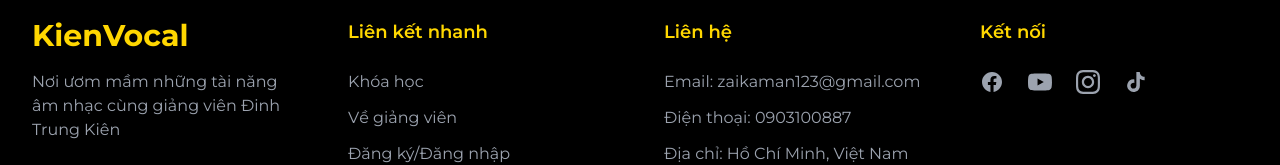
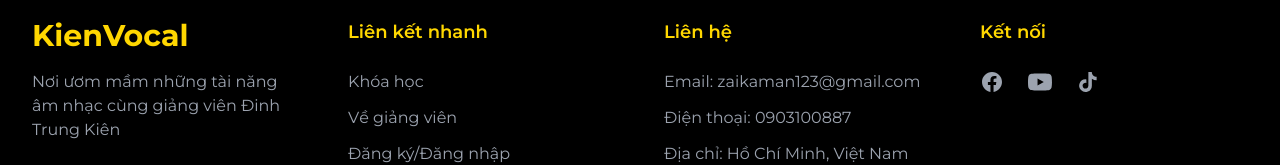
Before and after one commit to zaikaman2/WebThanhNhac, a Next.js app: page /account in a window 1280 px wide. Shown: the part 910-1075 px from the top of the page. Built offline with nearby package versions, Linux system fonts and the light colour scheme.

Commit message:
Sửa lại kết nối mạng xã hội footer

```diff
--- a/src/components/layout/Footer.tsx
+++ b/src/components/layout/Footer.tsx
@@ -53,22 +53,16 @@ export default function Footer() {
           <div>
             <h3 className="text-lg font-semibold mb-6 text-primary">Kết nối</h3>
             <div className="flex space-x-6">
-              <a href="#" className="text-gray-400 hover:text-primary transition-colors">
+              <a href="https://www.facebook.com/thanhnhackiendinh" className="text-gray-400 hover:text-primary transition-colors">
                 <span className="sr-only">Facebook</span>
                 <svg className="h-6 w-6" fill="currentColor" viewBox="0 0 24 24">
                   <path d="M22 12c0-5.523-4.477-10-10-10S2 6.477 2 12c0 4.991 3.657 9.128 8.438 9.878v-6.987h-2.54V12h2.54V9.797c0-2.506 1.492-3.89 3.777-3.89 1.094 0 2.238.195 2.238.195v2.46h-1.26c-1.243 0-1.63.771-1.63 1.562V12h2.773l-.443 2.89h-2.33v6.988C18.343 21.128 22 16.991 22 12z" />
                 </svg>
               </a>
-              <a href="#" className="text-gray-400 hover:text-white">
+              <a href="https://www.youtube.com/@giangvienthanhnhackienc5" className="text-gray-400 hover:text-white">
                 <span className="sr-only">YouTube</span>
                 <svg className="h-6 w-6" fill="currentColor" viewBox="0 0 24 24">
                   <path d="M23.498 6.186a3.016 3.016 0 0 0-2.122-2.136C19.505 3.545 12 3.545 12 3.545s-7.505 0-9.377.505A3.017 3.017 0 0 0 .502 6.186C0 8.07 0 12 0 12s0 3.93.502 5.814a3.016 3.016 0 0 0 2.122 2.136c1.871.505 9.376.505 9.376.505s7.505 0 9.377-.505a3.015 3.015 0 0 0 2.122-2.136C24 15.93 24 12 24 12s0-3.93-.502-5.814zM9.545 15.568V8.432L15.818 12l-6.273 3.568z"/>
-                </svg>
-              </a>
-              <a href="#" className="text-gray-400 hover:text-white">
-                <span className="sr-only">Instagram</span>
-                <svg className="h-6 w-6" fill="currentColor" viewBox="0 0 24 24">
-                  <path d="M12 2.163c3.204 0 3.584.012 4.85.07 3.252.148 4.771 1.691 4.919 4.919.058 1.265.069 1.645.069 4.849 0 3.205-.012 3.584-.069 4.849-.149 3.225-1.664 4.771-4.919 4.919-1.266.058-1.644.07-4.85.07-3.204 0-3.584-.012-4.849-.07-3.26-.149-4.771-1.699-4.919-4.92-.058-1.265-.07-1.644-.07-4.849 0-3.204.013-3.583.07-4.849.149-3.227 1.664-4.771 4.919-4.919 1.266-.057 1.645-.069 4.849-.069zm0-2.163c-3.259 0-3.667.014-4.947.072-4.358.2-6.78 2.618-6.98 6.98-.059 1.281-.073 1.689-.073 4.948 0 3.259.014 3.668.072 4.948.2 4.358 2.618 6.78 6.98 6.98 1.281.058 1.689.072 4.948.072 3.259 0 3.668-.014 4.948-.072 4.354-.2 6.782-2.618 6.979-6.98.059-1.28.073-1.689.073-4.948 0-3.259-.014-3.667-.072-4.947-.196-4.354-2.617-6.78-6.979-6.98-1.281-.059-1.69-.073-4.949-.073zm0 5.838c-3.403 0-6.162 2.759-6.162 6.162s2.759 6.163 6.162 6.163 6.162-2.759 6.162-6.163c0-3.403-2.759-6.162-6.162-6.162zm0 10.162c-2.209 0-4-1.79-4-4 0-2.209 1.791-4 4-4s4 1.791 4 4c0 2.21-1.791 4-4 4zm6.406-11.845c-.796 0-1.441.645-1.441 1.44s.645 1.44 1.441 1.44c.795 0 1.439-.645 1.439-1.44s-.644-1.44-1.439-1.44z"/>
                 </svg>
               </a>
               <a href="https://www.tiktok.com/@kienvocal" className="text-gray-400 hover:text-white">
```
